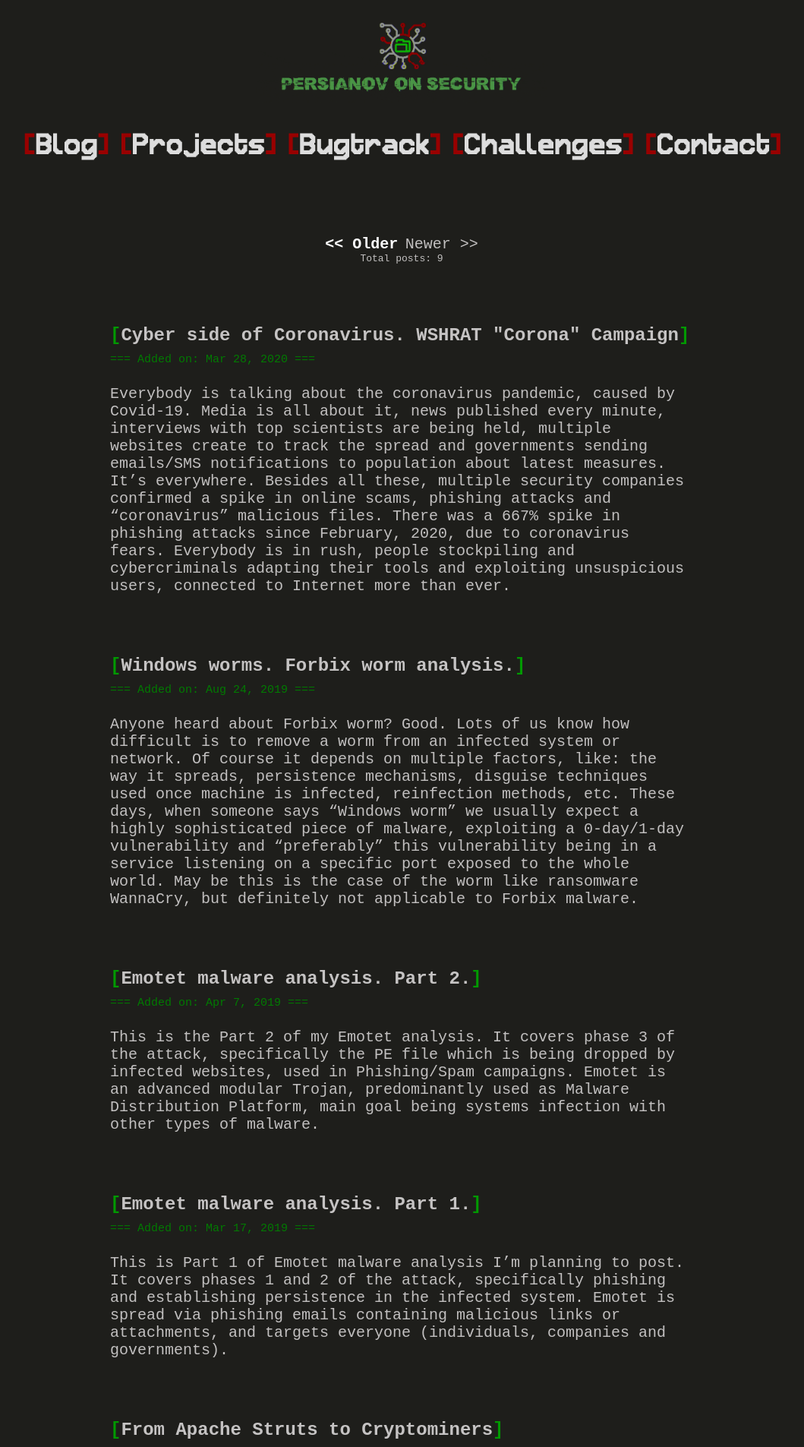
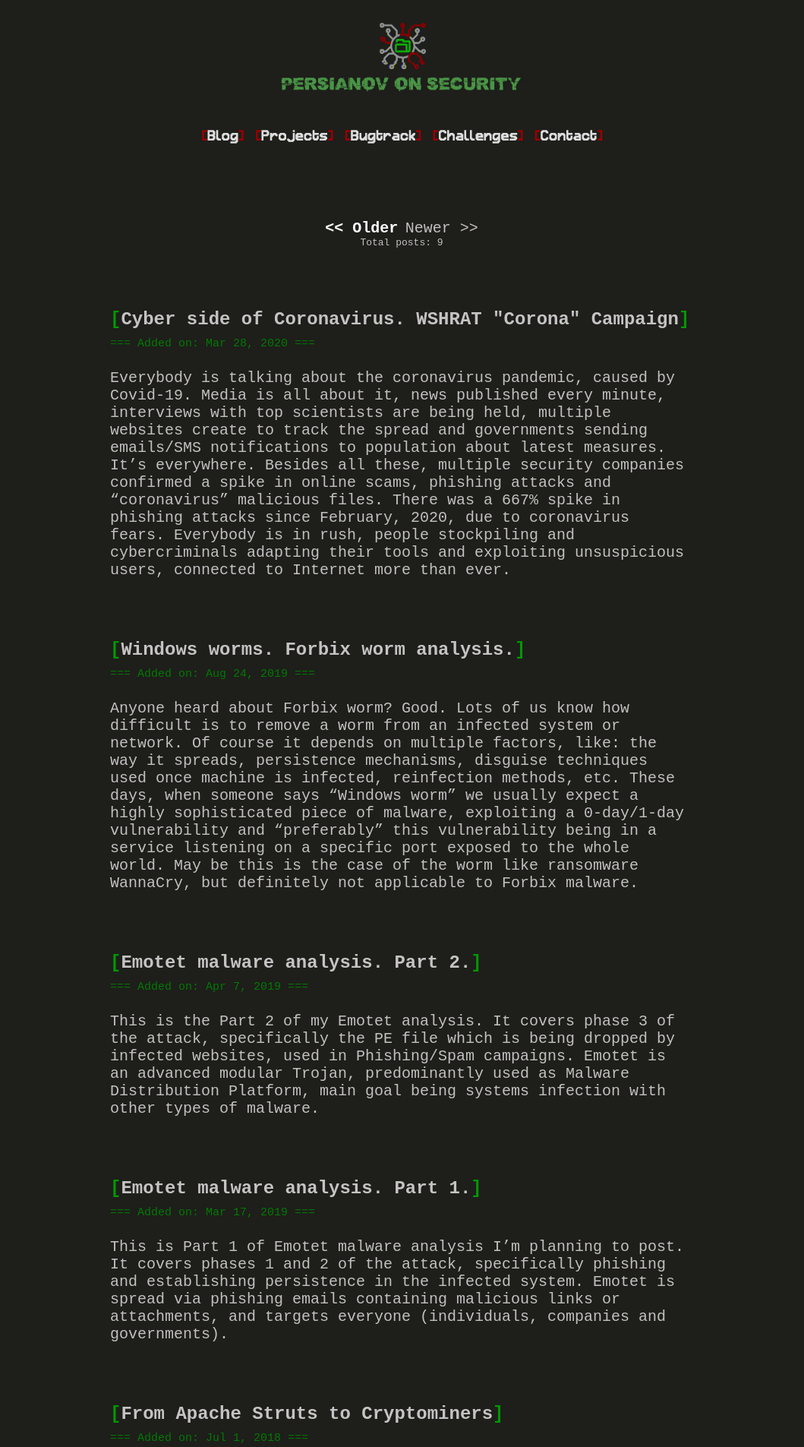
Before and after one commit to num1r0/num1r0.github.io, a Jekyll site: the page built from index.html, in a window 1280 px wide. Shown: the top 1905 px of the page at 76% size, without its empty margins (111-1170 px from the left). Built offline with Jekyll 4.4.1, drawn with Linux system fonts in a browser that asks for light colours; the list of posts is cut into pages by our own code.

Commit message:
fixed nav items size

```diff
--- a/css/styles.css
+++ b/css/styles.css
@@ -26,12 +26,12 @@
     float: none;
     align-self: center;
     text-align: center;
-    font-size: 1.05em;
     margin-bottom: 100px;
     margin-top: 30px;
 }
 .top_nav h1 {
     display: inline;
+    font-size: 1.05em;
 }
 .top_nav h1 a {
     margin-right: 5px;
```
